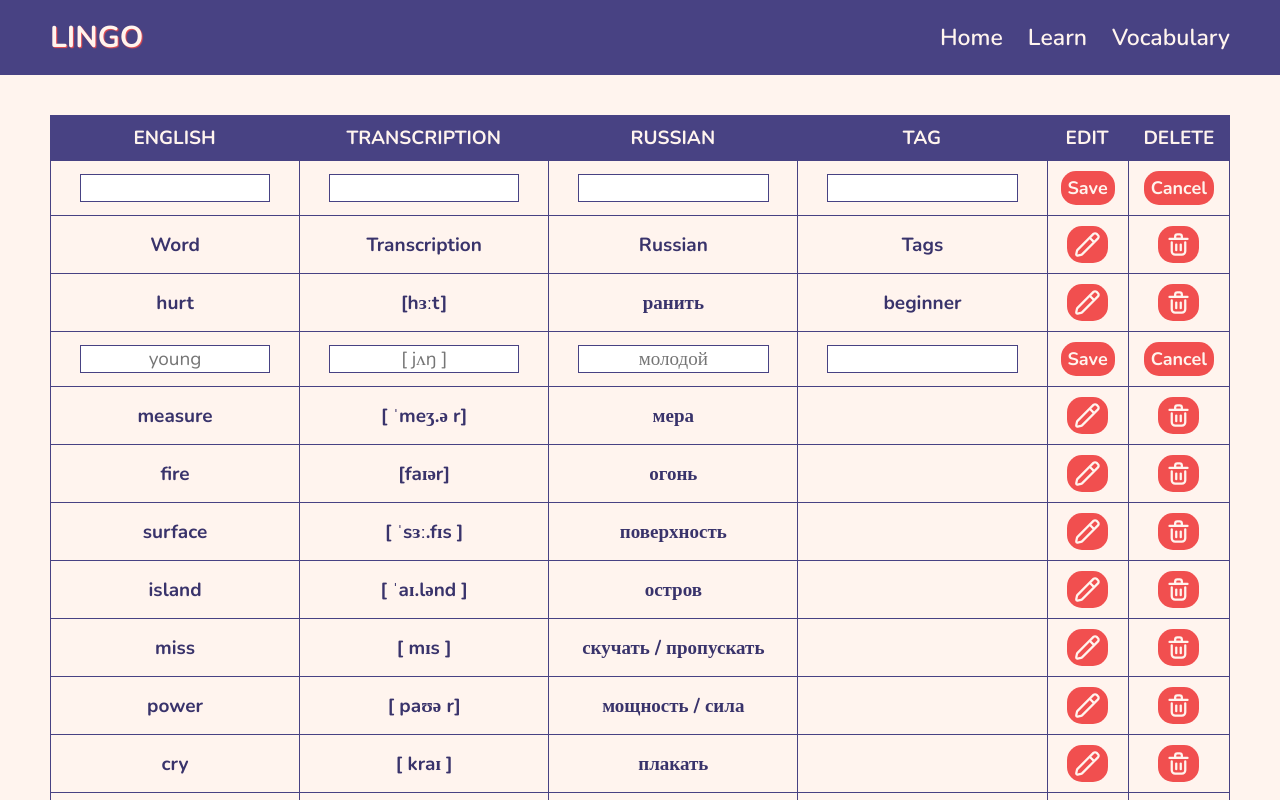
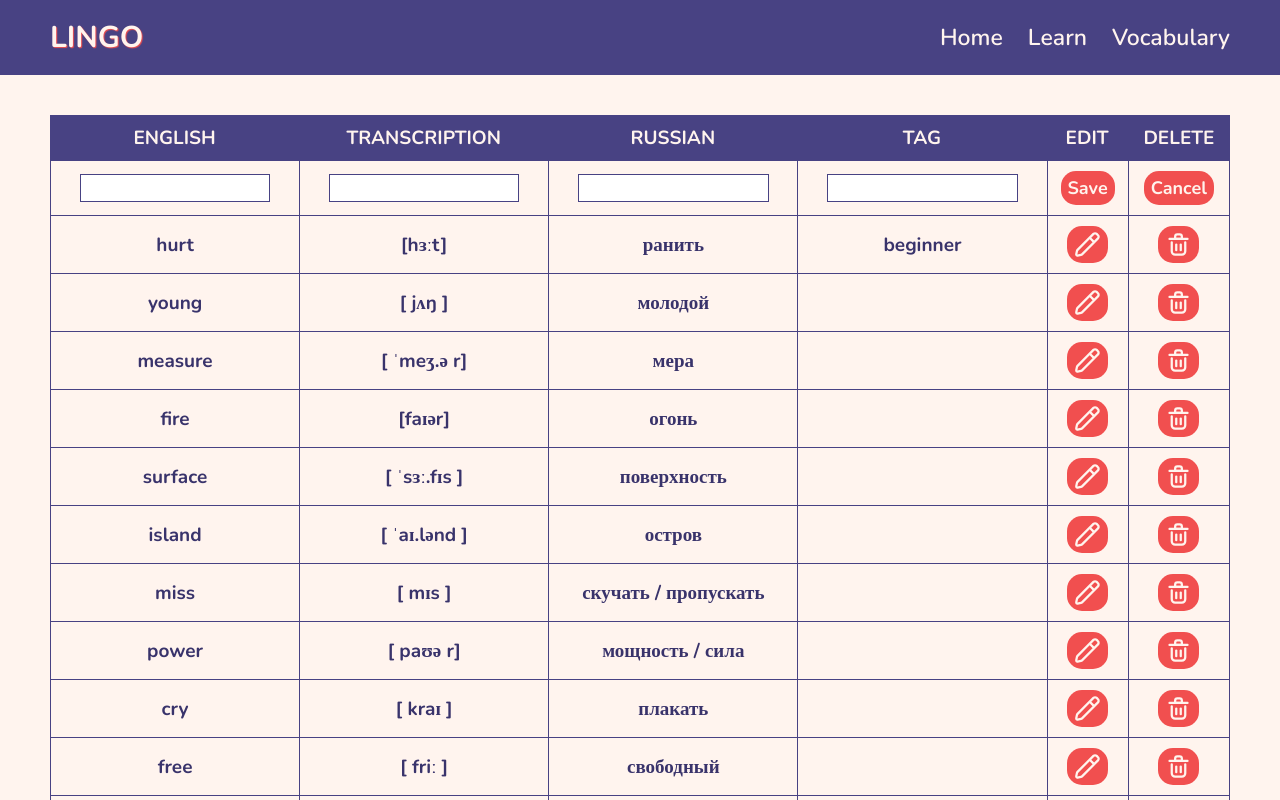
Before and after one commit to goncharovastacy/Lingo, a React (Create React App) app: page / in a window 1280 px wide. Shown: the top 800 px of the page. Built offline with nearby package versions, Linux system fonts and the light colour scheme.

Commit message:
added state

```diff
--- a/src/components/Card/Card.jsx
+++ b/src/components/Card/Card.jsx
@@ -1,17 +1,22 @@
+import { useState } from 'react';
 import st from '../Card/Card.module.scss';
 import arrowleft from './../../assets/images/arrowleft.svg';
 import arrowright from './../../assets/images/arrowright.svg';
 
 function Card(props) {
     const { word, transcription, translation } = props;
+    const [ showed, setShowed ] = useState(false);
+    const handleChange = () => {
+        setShowed(!showed);
+    }
     return (
         <div className={st.container}>
             <button className={st.button_back}><img src={arrowleft} alt="Arrow left" /></button>
             <div className={st.card}>
             <p className={st.word}>{word}Word</p>
-            <p className={st.transcription}>{transcription}transcription</p>
-            <button className={st.button}>Show translation</button>
-            <p className={st.translation}>{translation}</p>
+            <p className={st.transcription}>{transcription}[ transcription ]</p>
+            {showed ? <p className={st.translation} onClick={handleChange}>{translation}перевод</p> :
+            <button className={st.button} onClick={handleChange}>Show translation</button>}
         </div>
         <button className={st.button_forward}><img src={arrowright} alt="Arrow right" /></button>
         </div>
--- a/src/components/Card/Card.module.scss
+++ b/src/components/Card/Card.module.scss
@@ -24,18 +24,25 @@
     }
     .transcription{
         @include font1;
-        margin-top: 15px;
+        margin-top: 20px;
         font-size: 20px;
         font-weight: 400;
     }
     .button{
         @include redbutton;
-        margin-top: 20px;
+        margin-top: 25px;
         padding: 5px 7px;
         border-radius: 10px;
         @include font1;
         font-size: 20px;
         font-weight: 500;
+    }
+    .translation{
+        margin-top: 25px;
+        @include font1;
+        font-size: 26px;
+        font-weight: 400;
+        cursor: pointer;
     }
 }
 
--- a/src/components/Row/Row.jsx
+++ b/src/components/Row/Row.jsx
@@ -1,16 +1,54 @@
-import edit from './../../assets/images/edit.svg';
+import editimg from './../../assets/images/edit.svg';
 import delet from './../../assets/images/delete.svg';
+import { useState } from 'react';
 
 function Row(props) {
-    const { english, transcription, russian, tags, isEdit } = props;
+    const { english, transcription, russian, tags } = props;
+    const [ edit, setEdit ] = useState(false);
+    const [ editEnglish, setEnglish ] = useState(english);
+    const [ editTranscription, setTranscription ] = useState(transcription);
+    const [ editRussian, setRussian ] = useState(russian);
+    const [ editTags, setTags ] = useState(tags);
+    const handleEdit = () => {
+        setEdit(!edit);
+    }
+
+    const handleCancel = () => {
+        setEdit(false);
+        setEnglish(english);
+        setTranscription(transcription);
+        setRussian(russian);
+        setTags(tags);
+    }
+
+    const handleChangeEnglish = (event) => {
+        setEnglish(event.target.value);
+    }
+
+    const handleChangeTranscription = (event) => {
+        setTranscription(event.target.value);
+    }
+
+    const handleChangeRussian = (event) => {
+        setRussian(event.target.value);
+    }
+
+    const handleChangeTags = (event) => {
+        setTags(event.target.value);
+    }
+
     return (
         <tr>
-            <th>{isEdit ? <input type="text" placeholder={english}/> : english}</th>
-            <th>{isEdit ? <input type="text" placeholder={transcription}/> : transcription}</th>
-            <th>{isEdit ? <input type="text" placeholder={russian}/> : russian}</th>
-            <th>{isEdit ? <input type="text" placeholder={tags}/> : tags}</th>
-            <th>{isEdit ? <button>Save</button> : <button><img src={edit} alt="Edit" /></button>}</th>
-            <th>{isEdit ? <button>Cancel</button> : <button><img src={delet} alt="Delete" /></button> }</th>
+            <th>{edit ? <input type="text" placeholder={editEnglish}
+            onChange={handleChangeEnglish}/> : editEnglish}</th>
+            <th>{edit ? <input type="text" placeholder={editTranscription}
+            onChange={handleChangeTranscription}/> : editTranscription}</th>
+            <th>{edit ? <input type="text" placeholder={editRussian}
+            onChange={handleChangeRussian}/> : editRussian}</th>
+            <th>{edit ? <input type="text" placeholder={editTags}
+            onChange={handleChangeTags}/> : editTags}</th>
+            <th>{edit ? <button>Save</button> : <button><img src={editimg} alt="Edit" onClick={handleEdit}/></button>}</th>
+            <th>{edit ? <button onClick={handleCancel}>Cancel</button> : <button><img src={delet} alt="Delete" /></button> }</th>
         </tr>
      );
 }
--- a/src/components/Table/Table.jsx
+++ b/src/components/Table/Table.jsx
@@ -1,6 +1,4 @@
 import st from '../Table/Table.module.scss';
-import edit from './../../assets/images/edit.svg';
-import delet from './../../assets/images/delete.svg';
 import words from './../../data/words.json';
 import Row from '../Row/Row';
 
@@ -29,18 +27,10 @@ function Table() {
                     <th><button>Save</button></th>
                     <th><button>Cancel</button></th>
                 </tr>
-                <tr>
-                    <th>Word</th>
-                    <th>Transcription</th>
-                    <th>Russian</th>
-                    <th>Tags</th>
-                    <th><button><img src={edit} alt="Edit" /></button></th>
-                    <th><button><img src={delet} alt="Delete" /></button></th>
-                </tr>
                 {
                     words.map((word, i)=>(
                         <Row key={i} english={word.english} transcription={word.transcription}
-                        russian={word.russian} tags={word.tags} isEdit={word.isEdit}></Row>
+                        russian={word.russian} tags={word.tags}></Row>
                     ))
                 }
                 </tbody>
```
